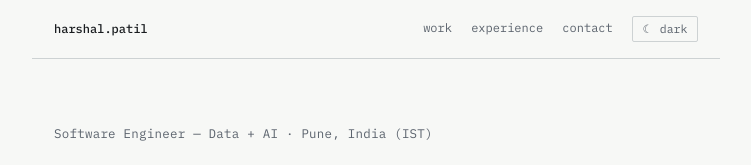
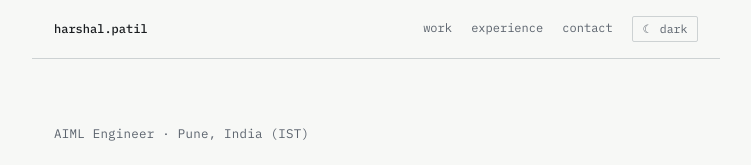
Before and after one commit to Harshal1203/Harshal1203.github.io, a plain HTML site: page index.html in a window 1280 px wide. Shown: the top 165 px of the page, without its empty margins (264-1015 px from the left). Drawn offline with Linux system fonts and the light colour scheme.

Commit message:
Update index.html

```diff
--- a/index.html
+++ b/index.html
@@ -349,7 +349,7 @@
 </nav>
 
 <header class="wrap">
-  <p class="kicker">Software Engineer — Data + AI · Pune, India (IST)</p>
+  <p class="kicker">AIML Engineer · Pune, India (IST)</p>
   <h1>Harshal Patil</h1>
   <p class="abstract">
     I build machine-learning systems that run in production: retrieval pipelines,
```
